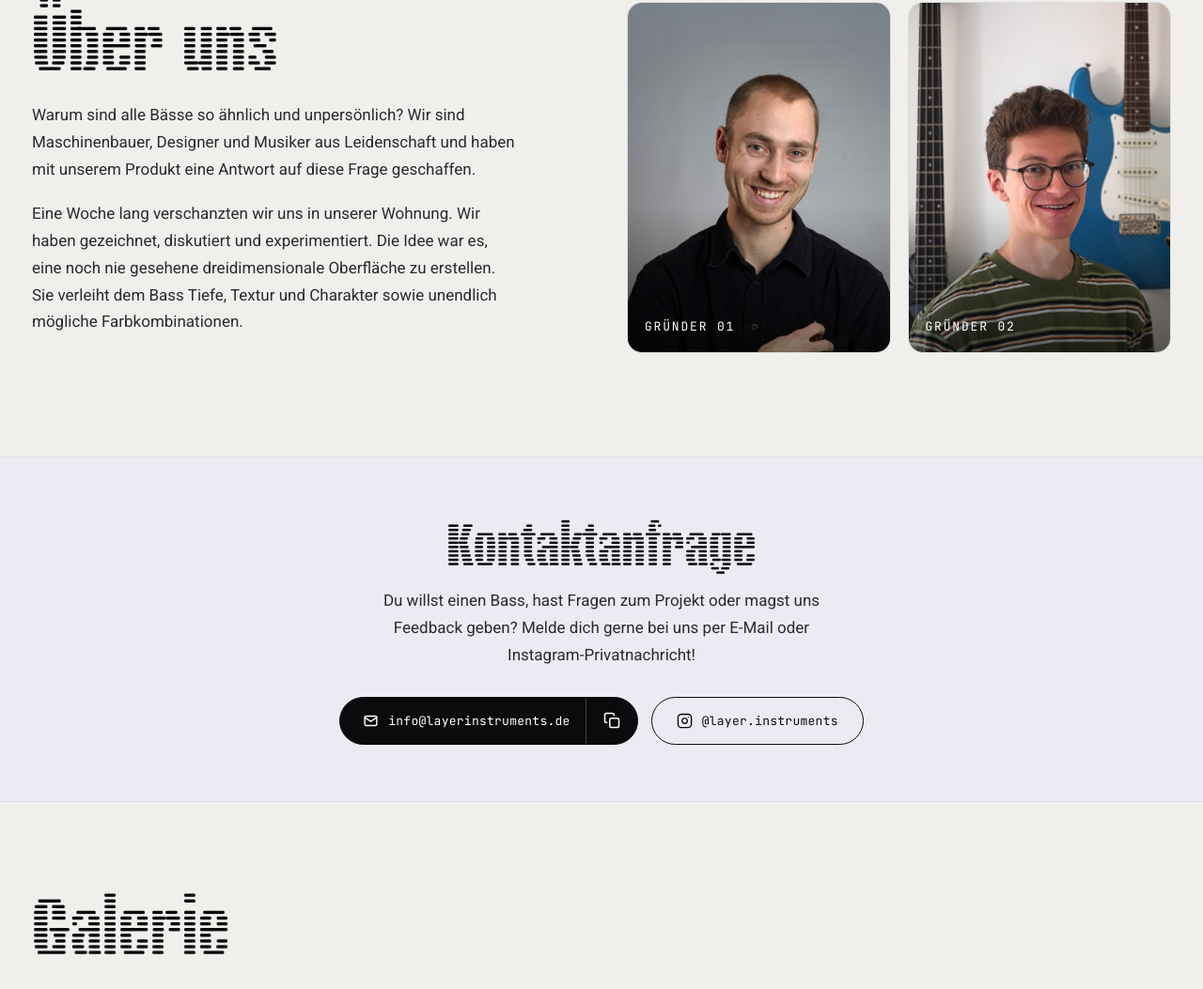
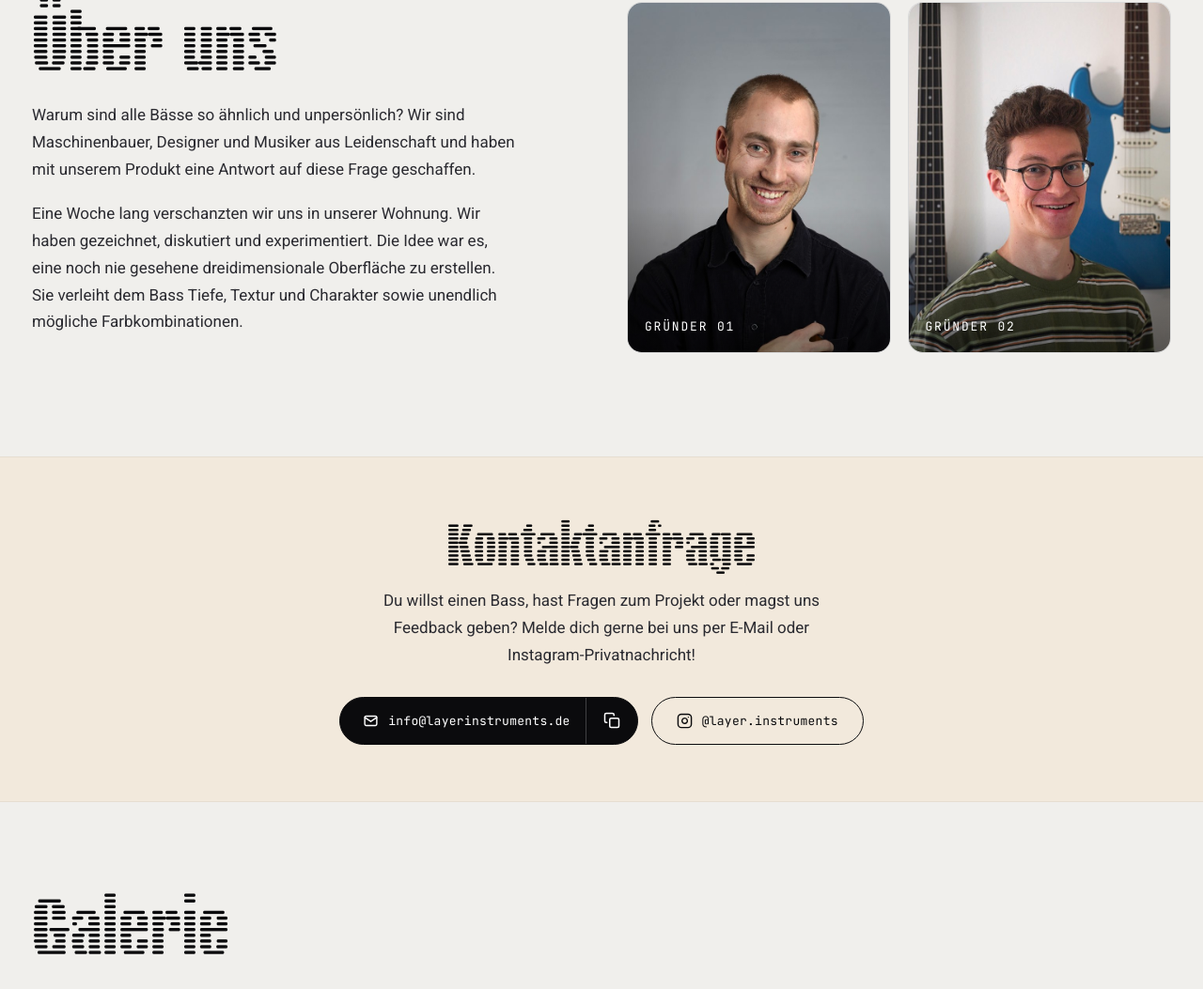
Before and after one commit to kecki03/Bass_Website, a Flask app: page / in a window 1280 px wide. Shown: the part 2332-3385 px from the top of the page at 94% size. Run offline with Flask 3, Linux system fonts and the light colour scheme.

Commit message:
Startseite: Kontaktanfrage-Band auf warmen Sandton (#f2e9dc)
Loest die vorherige Lavendel-Variante ab.

Co-Authored-By: Claude Opus 4.8 <noreply@anthropic.com>

```diff
--- a/static/css/landing-v2.css
+++ b/static/css/landing-v2.css
@@ -274,12 +274,11 @@ body.landing-v2 {
 
 /* ---------- Release / Newsletter ---------- */
 /* Desktop: normale Abstände (.section = 110px). Mobil kompakter -> Media-Query. */
-/* Eigener, dezent lavendelfarbener Ton (harmoniert mit dem lila Akzent), damit
-   sich die Kontakt-Sektion als Band vom warmen Seiten-Hintergrund abhebt. Feine
-   Trennlinien oben/unten definieren die Kante. */
+/* Eigener, warmer Creme-/Sandton, damit sich die Kontakt-Sektion als Band vom
+   Seiten-Hintergrund abhebt. Feine Trennlinien oben/unten definieren die Kante. */
 .release {
     text-align: center; padding: 60px 0;
-    background: #eeeaf4;
+    background: #f2e9dc;
     border-top: 1px solid rgba(0,0,0,0.05);
     border-bottom: 1px solid rgba(0,0,0,0.05);
 }
```
